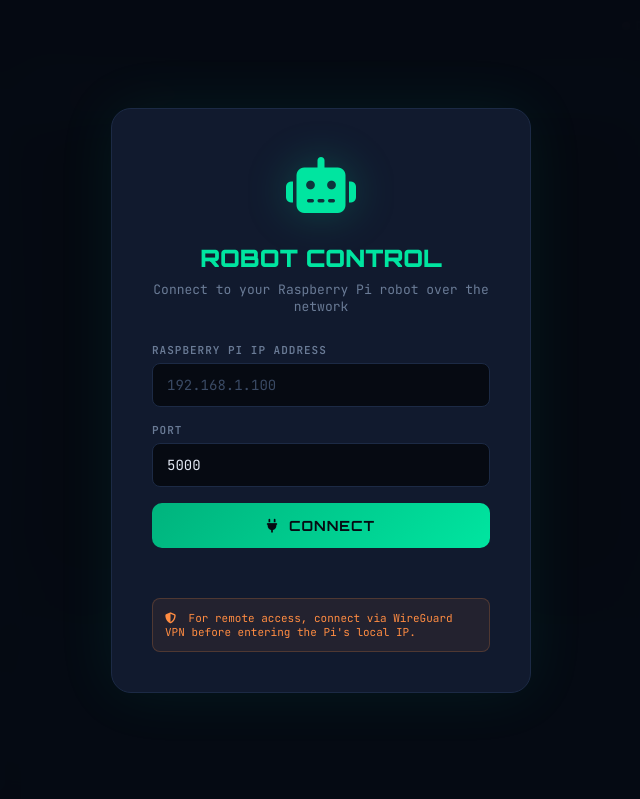
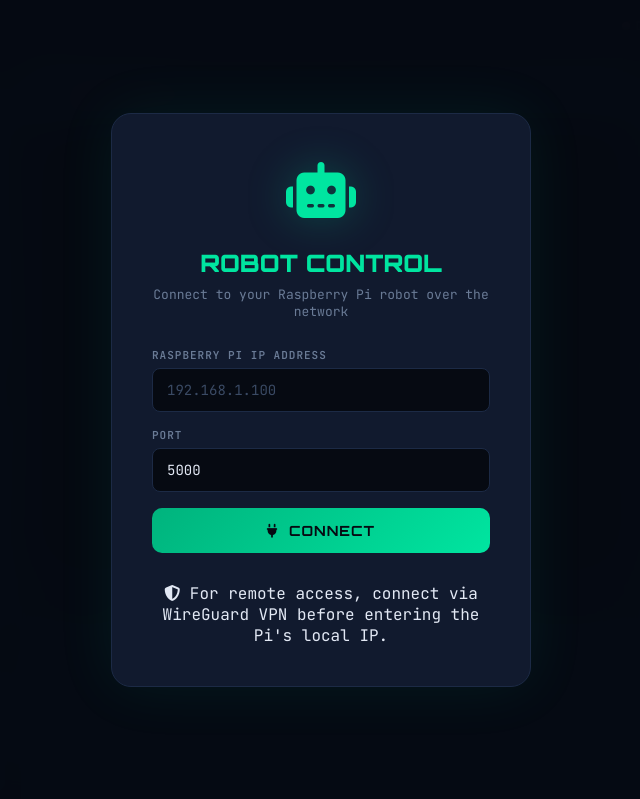
Before and after one commit to IkbalDebbar/render, a website: page index.html in a window 1280 px wide. Shown: the top 799 px of the page, without its empty margins (319-959 px from the left). Drawn offline with nearby package versions, Linux system fonts and the light colour scheme; no server answers.

Commit message:
style.css

```diff
--- a/style.css
+++ b/style.css
@@ -150,14 +150,6 @@ body::after {
   color: var(--danger); font-size: 12px; margin-top: 12px;
   min-height: 18px;
 }
-.vpn-hint {
-  margin-top: 20px; padding: 12px;
-  background: rgba(255,140,66,0.08);
-  border: 1px solid rgba(255,140,66,0.2);
-  border-radius: 8px; font-size: 11px; color: var(--warning);
-  text-align: left;
-}
-.vpn-hint i { margin-right: 6px; }
 
 /* ── Main Layout ── */
 .main-grid {
```
